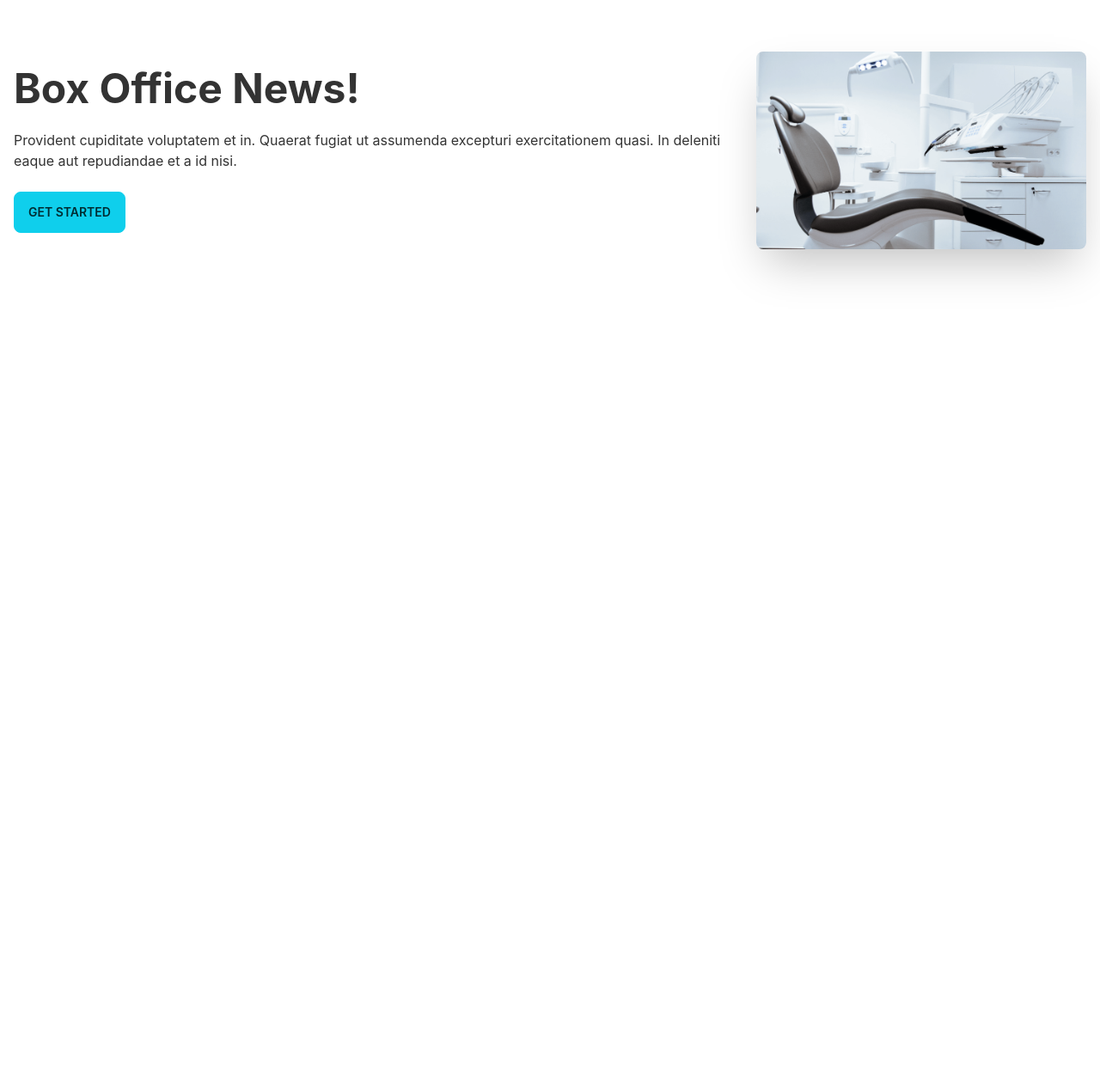
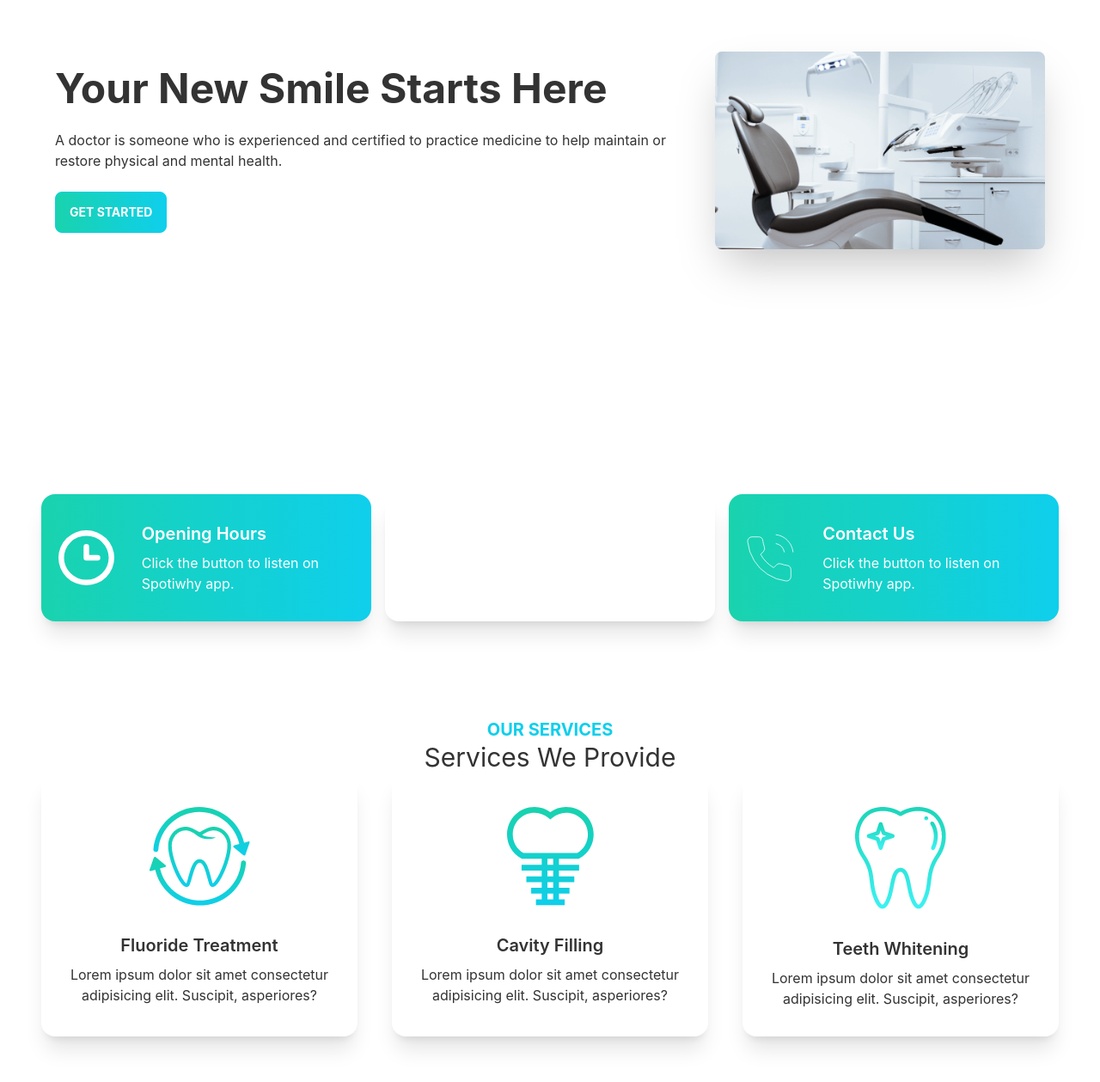
Before and after one commit to Shakib202/Doctors-Portsl-Client, a React (Create React App) app: page / in a window 1280 px wide. Shown: the part 289-1548 px from the top of the page at 86% size. Before the commit the page ends 864 px from the top, so only its background shows below. Built offline with nearby package versions, Linux system fonts and the light colour scheme.

Commit message:
added service

```diff
--- a/src/Pages/Home/Banner.js
+++ b/src/Pages/Home/Banner.js
@@ -1,22 +1,18 @@
 import React from "react";
-import chair from '../../assets/images/chair.png';
+import chair from "../../assets/images/chair.png";
 
 const Banner = () => {
   return (
     <div class="hero min-h-screen">
       <div class="hero-content flex-col lg:flex-row-reverse">
-        <img
-          src={chair}
-          class="max-w-sm rounded-lg shadow-2xl"
-        />
+        <img src={chair} class="max-w-sm rounded-lg shadow-2xl" />
         <div>
-          <h1 class="text-5xl font-bold">Box Office News!</h1>
+          <h1 class="text-5xl font-bold">Your New Smile Starts Here</h1>
           <p class="py-6">
-            Provident cupiditate voluptatem et in. Quaerat fugiat ut assumenda
-            excepturi exercitationem quasi. In deleniti eaque aut repudiandae et
-            a id nisi.
+            A doctor is someone who is experienced and certified to practice
+            medicine to help maintain or restore physical and mental health.
           </p>
-          <button class="btn btn-primary">Get Started</button>
+          <button class="btn btn-primary uppercase text-white font-bold bg-gradient-to-r from-secondary to-primary">Get Started</button>
         </div>
       </div>
     </div>
--- a/src/Pages/Home/Home.js
+++ b/src/Pages/Home/Home.js
@@ -1,10 +1,14 @@
 import React from 'react';
 import Banner from './Banner';
+import Info from './Info';
+import Services from './Services';
 
 const Home = () => {
   return (
-    <div>
+    <div className='px-12'>
       <Banner></Banner>
+      <Info></Info>
+      <Services></Services>
     </div>
   );
 };
--- /dev/null
+++ b/src/Pages/Home/Info.js
@@ -0,0 +1,18 @@
+import React from 'react';
+import InfoCard from './InfoCard';
+import clock from '../../assets/icons/clock.svg';
+import marker from '../../assets/icons/marker.svg';
+import phone from '../../assets/icons/phone.svg';
+
+const Info = () => {
+
+  return (
+    <div className='grid grid-cols-1 lg:grid-cols-3 gap-4'>
+      <InfoCard cardTitle="Opening Hours" bgClass="bg-gradient-to-r from-secondary to-primary" img={clock}></InfoCard>
+      <InfoCard cardTitle="Our Locations" bgClass="bg-accent" img={marker}></InfoCard>
+      <InfoCard cardTitle="Contact Us" bgClass="bg-gradient-to-r from-secondary to-primary" img={phone}></InfoCard>
+    </div>
+  );
+};
+
+export default Info;
--- /dev/null
+++ b/src/Pages/Home/InfoCard.js
@@ -0,0 +1,20 @@
+import React from "react";
+
+const InfoCard = ({img, cardTitle, bgClass}) => {
+  return (
+    <div class={`card lg:card-side bg-base-100 shadow-xl ${bgClass}`}>
+      <figure className="pl-5">
+        <img
+          src={img}
+          alt="Album"
+        />
+      </figure>
+      <div class="card-body text-white">
+        <h2 class="card-title">{cardTitle}</h2>
+        <p>Click the button to listen on Spotiwhy app.</p>
+      </div>
+    </div>
+  );
+};
+
+export default InfoCard;
--- /dev/null
+++ b/src/Pages/Home/Service.js
@@ -0,0 +1,22 @@
+import React from "react";
+
+const Service = ({service}) => {
+  const {img, name, description} = service;
+  return (
+    <div class="card lg:max-w-lg bg-base-100 shadow-xl">
+      <figure class="px-10 pt-10">
+        <img
+          src={img}
+          alt="Shoes"
+          class="rounded-xl"
+        />
+      </figure>
+      <div class="card-body items-center text-center">
+        <h2 class="card-title">{name}</h2>
+        <p>{description}</p>
+      </div>
+    </div>
+  );
+};
+
+export default Service;
--- /dev/null
+++ b/src/Pages/Home/Services.js
@@ -0,0 +1,46 @@
+import React from "react";
+import fluoride from '../../assets/images/fluoride.png';
+import cavity from '../../assets/images/cavity.png';
+import whitening from '../../assets/images/whitening.png';
+import Service from "./Service";
+
+const Services = () => {
+  const services = [
+    {
+      _id: 1,
+      name: 'Fluoride Treatment',
+      description: 'Lorem ipsum dolor sit amet consectetur adipisicing elit. Suscipit, asperiores?',
+      img: fluoride
+    },
+    {
+      _id: 2,
+      name: 'Cavity Filling',
+      description: 'Lorem ipsum dolor sit amet consectetur adipisicing elit. Suscipit, asperiores?',
+      img: cavity
+    },
+    {
+      _id: 3,
+      name: 'Teeth Whitening',
+      description: 'Lorem ipsum dolor sit amet consectetur adipisicing elit. Suscipit, asperiores?',
+      img: whitening
+    },
+  ]
+  return (
+    <div className="my-28">
+      <div className="text-center">
+        <h3 className="text-primary text-xl font-bold uppercase">Our Services</h3>
+        <h2 className="text-3xl">Services We Provide</h2>
+      </div>
+      <div className="grid sm:grid-cols-1 md:grid-cols-2 lg:grid-cols-3 gap-10">
+        {
+          services.map(service => <Service
+            key={service._id}
+            service={service}
+          ></Service>)
+        }
+      </div>
+    </div>
+  );
+};
+
+export default Services;
```
